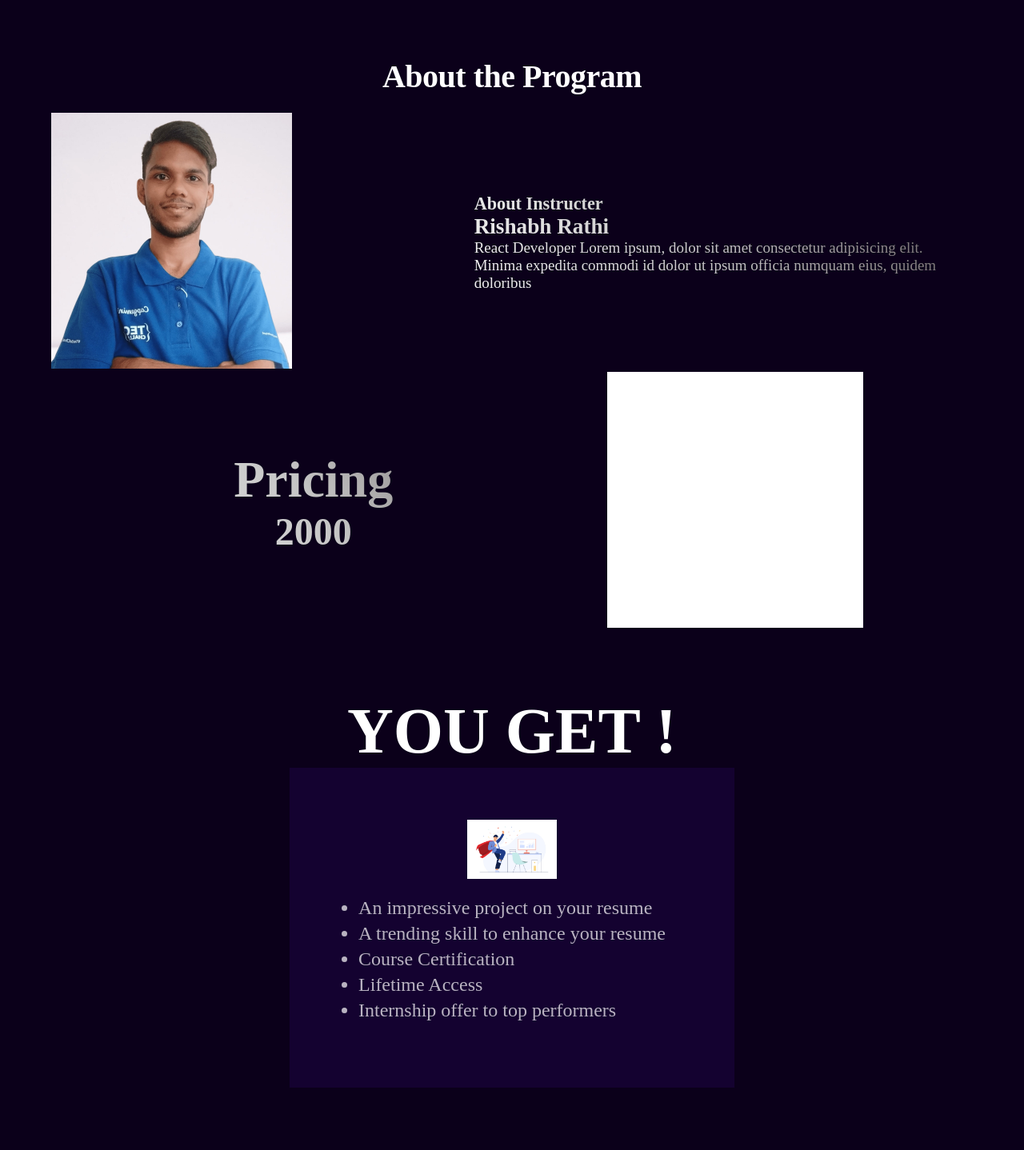
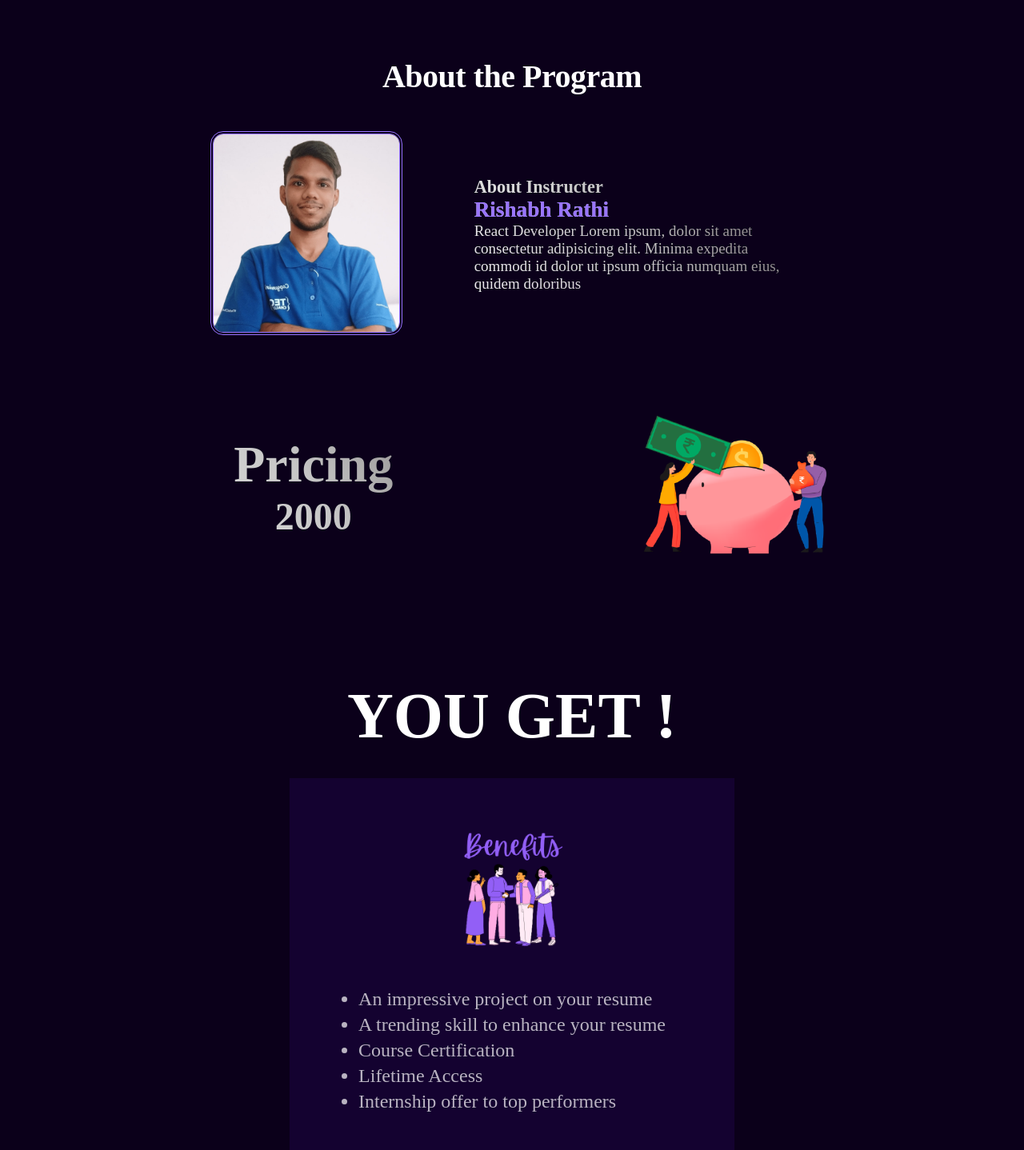
Before and after one commit to Pratik21Pimpalkar/o1-coding-club, a React (Create React App) app: page /dsa in a window 1280 px wide. Shown: the part 1680-3118 px from the top of the page at 80% size. Built offline with nearby package versions, Linux system fonts and the light colour scheme; a web font is replaced by a local one.

Commit message:
Rupee and Benefits image added. Navbar and socials link integrated.

```diff
--- a/src/components/FeaturesCard.js
+++ b/src/components/FeaturesCard.js
@@ -9,7 +9,7 @@ import { Container } from '@mui/system'
 
 const FeaturesCard = ({data}) => {
     return (
-        <FeaturesCardWrapper>
+        <FeaturesCardWrapper id="about">
             <Container>
                 <Grid container maxWidth={'lg'} justifyContent={'center'} spacing={5}>
                     <Grid item xs={12} md={3}>
--- a/src/components/Navbar.js
+++ b/src/components/Navbar.js
@@ -1,6 +1,7 @@
 import { Container } from "@mui/system";
 import React from "react";
 import { useState, useEffect } from "react";
+import { Link } from "react-router-dom";
 import styled from "styled-components";
 import logo from "../Assets/logo.svg";
 
@@ -58,19 +59,19 @@ export default function Navbar() {
           >
             <ul>
               <li>
-                <a href="/home">Home</a>
+                <Link to="/">Home</Link>
               </li>
               <li>
-                <a href="/about">Stats</a>
+                <a href="#stats">Stats</a>
               </li>
               <li>
-                <a href="/contact"> Our Events</a>
+                <a href="#events"> Our Events</a>
               </li>
               <li>
-                <a href="/contact"> Testimonial</a>
+                <a href="#testimonial"> Testimonial</a>
               </li>
               <li>
-                <a href="/contact"> About</a>
+                <a href="#about"> About</a>
               </li>
             </ul>
           </div>
--- a/src/components/OurEvents.jsx
+++ b/src/components/OurEvents.jsx
@@ -24,7 +24,7 @@ const FeatureParagraph = {
 
 const OurEvents = () => {
   return (
-    <Events>
+    <Events id="events">
       <Container maxWidth="lg" style={FeaturePosition}>
         <Typography
           variant="h1"
--- a/src/components/Stats.js
+++ b/src/components/Stats.js
@@ -13,7 +13,7 @@ const StatsBackground = {
 }
 const Stats = ({data}) => {
     return (
-        <Container maxWidth='xl' style={StatsBackground}>
+        <Container maxWidth='xl' style={StatsBackground} id="stats">
             <Container maxWidth="xl">
                 <Grid container spacing={5}>
                     <Grid item md={3} sm={6} xs={12}>
--- a/src/components/Testimonial2.js
+++ b/src/components/Testimonial2.js
@@ -10,7 +10,7 @@ import Card from './Card';
 SwiperCore.use([EffectCoverflow, Pagination, Autoplay]);
 const Testimonial2 = () => {
     return (
-        <TestimonialWrapper>
+        <TestimonialWrapper id="testimonial">
             <div className='testimonial-head'>
                 <p style={{
             textAlign: "center",
--- a/src/components_template/components/Features/Feature.jsx
+++ b/src/components_template/components/Features/Feature.jsx
@@ -1,7 +1,7 @@
 import React from "react";
 import { Box, Container, Grid, Typography } from "@mui/material";
 import img from "../../images/login.svg";
-import rupee from '../../../Assets/rupee.gif'
+import rupee from '../../../Assets/rupee.png'
 import styled from "styled-components";
 const FeaturePosition = {
   color: "white",
@@ -23,7 +23,7 @@ const gridStyle = {
 // const dummyData = Data[0];
 const gridOrder = { order: "-1" };
 
-const FeatureSection = ({data}) => {
+const FeatureSection = ({ data }) => {
   return (
     <>
       <AboutProgram>
@@ -41,15 +41,14 @@ const FeatureSection = ({data}) => {
               <span className="section-separator"></span>
             </div>
           </Typography>
-        <Grid container alignItems={"center"} rowSpacing={1} columnSpacing={5}>
+          <Grid container alignItems={"center"} justifyContent={'center'} rowSpacing={1} columnSpacing={5}>
 
+            <Grid item xs={12} sm={12} md={3}>
+              <img src={data.instructer.instructerimg ? data.instructer.instructerimg : img} alt="" className="instructerimg" />
+            </Grid>
             <Grid item xs={12} sm={12} md={5}>
-
-       <img src={data.instructer.instructerimg?data.instructer.instructerimg:img} alt="" className="instructerimg"/>
-          </Grid>
-          <Grid item xs={12} sm={12} md={7}>
               <Box sx={{ height: "max-content" }}>
-              <div  style={FeatureParagraph}>
+                <div style={FeatureParagraph}>
                   <h3 className="heading-desktop" > About Instructer</h3>
                   <h3 className="heading-desktop2" >{data.instructer.name}</h3>
                   {data.instructer.about}
@@ -68,14 +67,14 @@ const FeatureSection = ({data}) => {
 
               <Box sx={{ height: "max-content" }}>
                 <div style={FeatureParagraph}>
-                <h3  className="price-desktop" >Pricing</h3>
-                <h3  className="price-desktop2" >2000</h3>
+                  <h3 className="price-desktop" >Pricing</h3>
+                  <h3 className="price-desktop2" >2000</h3>
 
                 </div>
               </Box>
             </Grid>
             <Grid item xs={12} sm={12} md={5} order={{ md: 1, lg: 2 }}>
-          <img src={rupee}  alt="" className="instructerimg" />
+              <img src={rupee} alt="" className="rupeeimg" />
             </Grid>
           </Grid>
 
@@ -95,6 +94,8 @@ const AboutProgram = styled.div`
 }
 
 .heading-desktop2{
+  -webkit-text-fill-color: initial;
+    color: #9874ff;
   font-size: 1.7rem;
 }
 
@@ -109,8 +110,14 @@ const AboutProgram = styled.div`
 
 }
 .instructerimg{
-  height: 40vh;
+  width: 15rem;
   /* margin-left: 5rem; */
+  border-radius:1rem;
+  border: 4px double #9874ff;
   margin: 0 auto;
 }
+.rupeeimg{
+  width: 20rem;
+
+}
 `
--- a/src/components_template/components/Footer/FooterNew.js
+++ b/src/components_template/components/Footer/FooterNew.js
@@ -16,7 +16,7 @@ import { Link } from 'react-router-dom';
 const FooterNew = () => {
     return (
 
-        <footer className="footer-section" style={{ marginTop: "15rem" }}>
+        <footer className="footer-section" style={{ marginTop: "15rem" }} id="footer">
             <Container maxWidth={'xl'}>
                 <div className="footer-cta pt-5 pb-5">
                     <Grid container justifyContent={'center'}>
@@ -54,7 +54,7 @@ const FooterNew = () => {
                                     </div>
                                     <div className="cta-text">
                                         <h4>Mail us</h4>
-                                        <span>mail@info.com</span>
+                                        <span>o1codingclub@gmail.com</span>
                                     </div>
                                 </div>
                             </div>
@@ -73,10 +73,10 @@ const FooterNew = () => {
                                 </div>
                                 <div className="footer-social-icon">
                                     <span>Follow us</span>
-                                    <Link to='/'><YouTubeIcon/></Link>
-                                    <Link to='/'><InstagramIcon/></Link>
-                                    <Link to='/'><TelegramIcon/></Link>
-                                    <Link to='/'><LinkedInIcon/></Link>
+                                    <a href="https://www.linkedin.com/in/o-1-coding-club/" target="_blank"><LinkedInIcon/></a>
+                                    <a href="https://www.youtube.com/channel/UCTLzD9A-M_ll2m7Wj45sHJg" target="_blank"><YouTubeIcon/></a>
+                                    <a href="https://www.instagram.com/o1codingclub/" target="_blank"><InstagramIcon/></a>
+                                    <a href="" target="_blank"><TelegramIcon/></a>
                                 </div>
                             </div>
                         </Grid>
@@ -86,10 +86,10 @@ const FooterNew = () => {
                                     <h3>Useful Links</h3>
                                 </div>
                                 <ul>
-                                    <li><Link >Home</Link></li>
-                                    <li><Link >Know Your Prep</Link></li>
-                                    <li><Link >Our Events</Link></li>
-                                    <li><Link >Contact Us</Link></li>
+                                    <li><a href='#'>Home</a></li>
+                                    <li><a href="https://knowyourprep.o1codingclub.in/" target="_blank" >Know Your Prep</a></li>
+                                    <li><a href="#events">Our Events</a></li>
+                                    <li><a href="#footer">Contact Us</a></li>
                                 </ul>
                             </div>
                         </Grid>
@@ -120,7 +120,7 @@ const FooterNew = () => {
 
                     <Grid item xl={6} lg={6} >
                         <div className="copyright-text">
-                            <p style={{ textAlign: "center" }}>Copyright &copy; 2018, All Right Reserved <a href="https://o1codingclub.in">O(1) Coding Club</a></p>
+                            <p style={{ textAlign: "center" }}>Copyright &copy; 2022, All Right Reserved <a href="https://o1codingclub.in">O(1) Coding Club</a></p>
                         </div>
                     </Grid>
                 </Container>
--- a/src/components_template/components/YouWillGet.js
+++ b/src/components_template/components/YouWillGet.js
@@ -2,6 +2,7 @@ import React from "react";
 import { Grid } from "@mui/material";
 import styled from "styled-components";
 import beginLogo from "../images/benefits.jpg";
+import benefits from '../../Assets/benefits.png'
 import { Container } from "@mui/system";
 const YouWillGet = ({ data }) => {
   return (
@@ -14,7 +15,7 @@ const YouWillGet = ({ data }) => {
             <Grid item xs={12} md={6}>
               <div className="card">
                 <div className="imgdiv">
-                  <img src={beginLogo} alt="" />
+                  <img src={benefits} alt="" />
                 </div>
                 <div className="contentdetails">
                   {data.youwillget.map((item, key) => {
@@ -45,8 +46,9 @@ const FeaturesCardWrapper = styled.div`
     color: white;
   }
   .card {
+    margin-top: 2rem;
     width: 100%;
-    height: 25rem;
+    min-height: 25rem;
     display: flex;
     padding: 2rem;
     background-color: #140230;
@@ -54,8 +56,9 @@ const FeaturesCardWrapper = styled.div`
     flex-direction: column;
     justify-content: center;
     .imgdiv {
-      width: 7rem;
+      width: 13rem;
       img {
+        object-fit: cover;
         width: 100%;
       }
     }
```
Also changed, not shown: src/Assets/benefits.png (added), src/Assets/rupee.png (added). Lines whose indentation alone changed are shown as unchanged.
